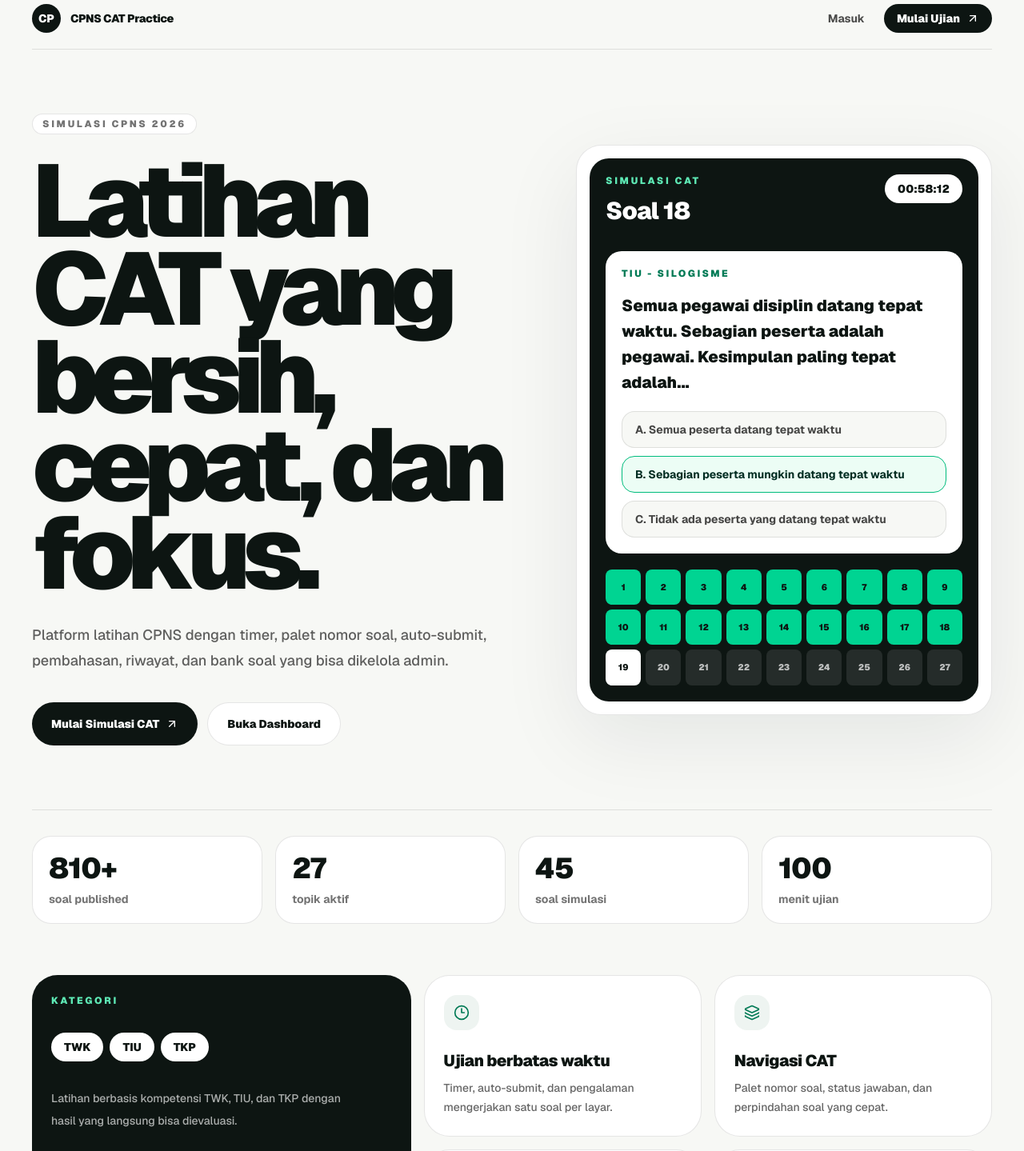
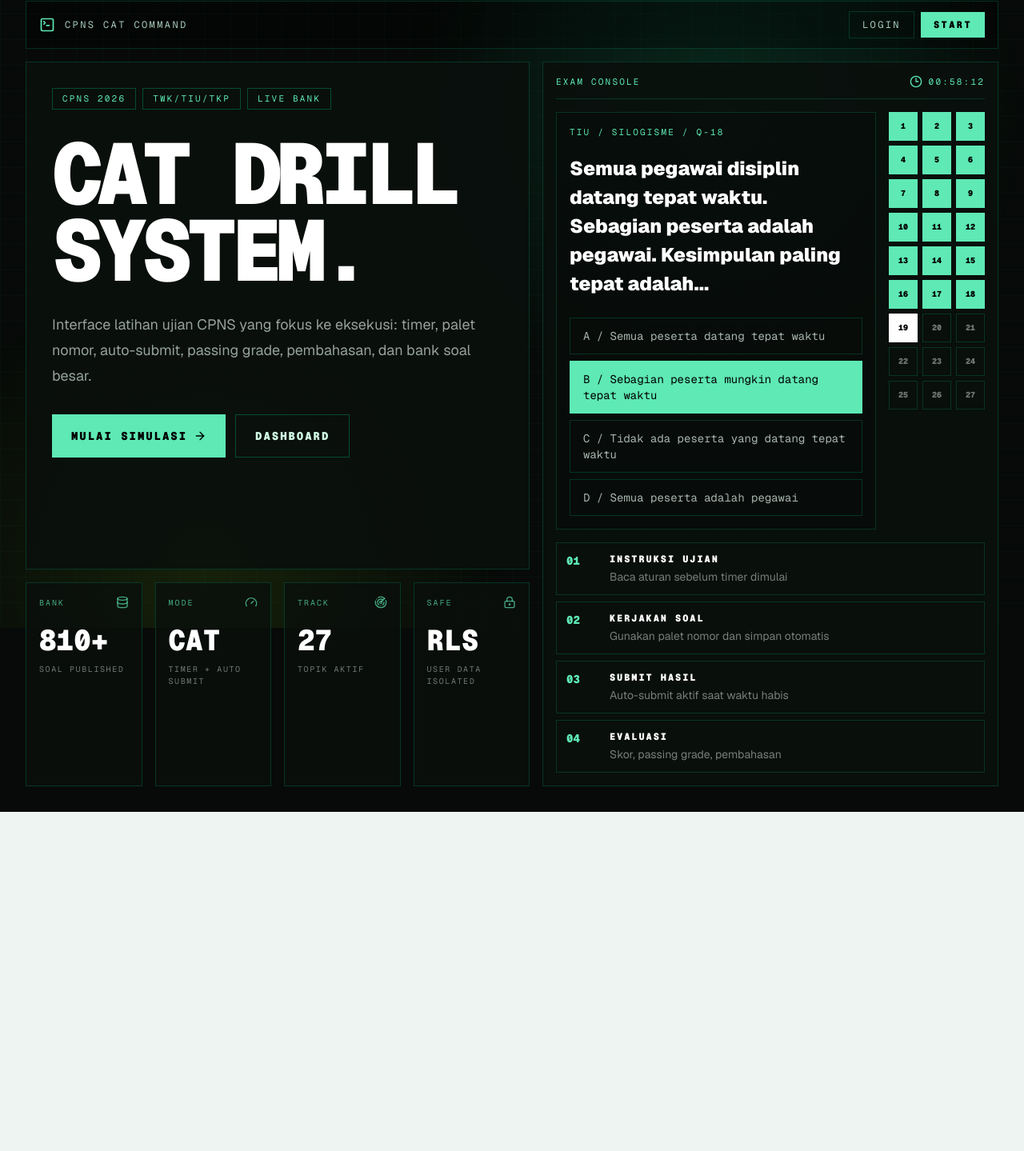
Before and after one commit to titaniajasmine11-source/latihancpns, a Next.js app: page / in a window 1280 px wide. Shown: the part 15-1454 px from the top of the page at 80% size. After the commit the page ends 1030 px from the top, so only its background shows below. Built offline with nearby package versions, Linux system fonts and the light colour scheme.

Commit message:
Switch landing to CAT command center UI

```diff
--- a/src/app/page.tsx
+++ b/src/app/page.tsx
@@ -1,206 +1,125 @@
 import Link from "next/link";
-import { ArrowUpRight, Check, Clock3, Database, Layers3, ShieldCheck } from "lucide-react";
-import { MotionArticle, MotionDiv, MotionSection } from "@/components/motion-primitives";
+import { ArrowRight, Clock3, Database, Gauge, LockKeyhole, Radar, TerminalSquare } from "lucide-react";
+import { MotionDiv, MotionSection } from "@/components/motion-primitives";
 
-const metrics = [
-  ["810+", "soal published"],
-  ["27", "topik aktif"],
-  ["45", "soal simulasi"],
-  ["100", "menit ujian"],
+const panels = [
+  { label: "BANK", value: "810+", sub: "SOAL PUBLISHED", icon: Database },
+  { label: "MODE", value: "CAT", sub: "TIMER + AUTO SUBMIT", icon: Gauge },
+  { label: "TRACK", value: "27", sub: "TOPIK AKTIF", icon: Radar },
+  { label: "SAFE", value: "RLS", sub: "USER DATA ISOLATED", icon: LockKeyhole },
 ];
 
-const pillars = [
-  {
-    icon: Clock3,
-    title: "Ujian berbatas waktu",
-    text: "Timer, auto-submit, dan pengalaman mengerjakan satu soal per layar.",
-  },
-  {
-    icon: Layers3,
-    title: "Navigasi CAT",
-    text: "Palet nomor soal, status jawaban, dan perpindahan soal yang cepat.",
-  },
-  {
-    icon: Database,
-    title: "Bank soal terkelola",
-    text: "Admin dapat import, generate, review, publish, dan mengatur passing grade.",
-  },
-  {
-    icon: ShieldCheck,
-    title: "Data aman",
-    text: "Auth Supabase, RLS, dan pemisahan akses user/admin sudah aktif.",
-  },
+const rows = [
+  ["01", "Instruksi ujian", "Baca aturan sebelum timer dimulai"],
+  ["02", "Kerjakan soal", "Gunakan palet nomor dan simpan otomatis"],
+  ["03", "Submit hasil", "Auto-submit aktif saat waktu habis"],
+  ["04", "Evaluasi", "Skor, passing grade, pembahasan"],
 ];
-
-const categories = ["TWK", "TIU", "TKP"];
 
 export default function Home() {
   return (
-    <main className="min-h-screen bg-[#f7f8f5] text-[#0d1512]">
-      <MotionSection
-        className="mx-auto flex min-h-screen w-full max-w-7xl flex-col px-5 py-5 sm:px-8 lg:px-10"
-        initial={{ opacity: 0 }}
-        animate={{ opacity: 1 }}
-        transition={{ duration: 0.45 }}
-      >
-        <nav className="flex items-center justify-between border-b border-black/10 pb-5">
+    <main className="min-h-screen bg-[#070a08] text-[#e8f1eb]">
+      <div className="fixed inset-0 opacity-30 [background-image:linear-gradient(rgba(52,211,153,0.12)_1px,transparent_1px),linear-gradient(90deg,rgba(52,211,153,0.12)_1px,transparent_1px)] [background-size:32px_32px]" />
+      <div className="fixed inset-0 bg-[radial-gradient(circle_at_70%_20%,rgba(16,185,129,0.18),transparent_35%),radial-gradient(circle_at_20%_90%,rgba(132,204,22,0.12),transparent_30%)]" />
+
+      <MotionSection className="relative mx-auto flex min-h-screen w-full max-w-7xl flex-col px-4 py-4 sm:px-6 lg:px-8" initial={{ opacity: 0 }} animate={{ opacity: 1 }}>
+        <nav className="grid grid-cols-[1fr_auto] items-center border border-emerald-400/20 bg-black/30 px-4 py-3 font-mono text-xs uppercase tracking-[0.2em] text-emerald-100/80">
           <Link href="/" className="flex items-center gap-3">
-            <span className="grid size-9 place-items-center rounded-full bg-[#0d1512] text-sm font-black text-white">CP</span>
-            <span className="text-sm font-black tracking-tight">CPNS CAT Practice</span>
+            <TerminalSquare className="size-5 text-emerald-300" /> CPNS CAT COMMAND
           </Link>
           <div className="flex items-center gap-2">
-            <Link href="/login" className="hidden rounded-full px-4 py-2 text-sm font-bold text-black/70 transition hover:bg-black/5 sm:inline-flex">
-              Masuk
-            </Link>
-            <Link href="/ujian" className="inline-flex items-center gap-2 rounded-full bg-[#0d1512] px-4 py-2 text-sm font-black text-white transition hover:bg-black">
-              Mulai Ujian <ArrowUpRight className="size-4" />
-            </Link>
+            <Link href="/login" className="hidden border border-emerald-400/20 px-4 py-2 hover:bg-emerald-400/10 sm:block">Login</Link>
+            <Link href="/ujian" className="bg-emerald-300 px-4 py-2 font-black text-black hover:bg-emerald-200">Start</Link>
           </div>
         </nav>
 
-        <section className="grid flex-1 gap-12 py-12 lg:grid-cols-[1fr_520px] lg:items-center lg:py-20">
-          <div>
-            <MotionDiv
-              className="mb-7 inline-flex rounded-full border border-black/10 bg-white px-3 py-1 text-xs font-black uppercase tracking-[0.22em] text-black/55"
-              initial={{ y: 14, opacity: 0 }}
-              animate={{ y: 0, opacity: 1 }}
-              transition={{ delay: 0.08 }}
-            >
-              Simulasi CPNS 2026
+        <section className="grid flex-1 gap-4 py-4 lg:grid-cols-[1.05fr_0.95fr]">
+          <div className="grid gap-4">
+            <MotionDiv className="border border-emerald-400/20 bg-[#0b100d]/90 p-5 sm:p-8" initial={{ x: -24, opacity: 0 }} animate={{ x: 0, opacity: 1 }} transition={{ duration: 0.55 }}>
+              <div className="mb-8 flex flex-wrap gap-2 font-mono text-[11px] uppercase tracking-[0.2em] text-emerald-300">
+                <span className="border border-emerald-400/30 px-3 py-1">CPNS 2026</span>
+                <span className="border border-emerald-400/30 px-3 py-1">TWK/TIU/TKP</span>
+                <span className="border border-emerald-400/30 px-3 py-1">LIVE BANK</span>
+              </div>
+              <h1 className="max-w-5xl font-mono text-[clamp(3rem,8.4vw,8rem)] font-black uppercase leading-[0.9] tracking-[-0.08em] text-white">
+                CAT drill system.
+              </h1>
+              <p className="mt-7 max-w-2xl text-lg leading-8 text-emerald-50/62">
+                Interface latihan ujian CPNS yang fokus ke eksekusi: timer, palet nomor, auto-submit, passing grade, pembahasan, dan bank soal besar.
+              </p>
+              <div className="mt-8 flex flex-col gap-3 sm:flex-row">
+                <Link href="/ujian" className="group inline-flex items-center justify-center gap-2 bg-emerald-300 px-6 py-4 font-mono text-sm font-black uppercase tracking-[0.14em] text-black hover:bg-emerald-200">
+                  Mulai Simulasi <ArrowRight className="size-4 transition group-hover:translate-x-1" />
+                </Link>
+                <Link href="/dashboard" className="inline-flex items-center justify-center border border-emerald-400/30 px-6 py-4 font-mono text-sm font-black uppercase tracking-[0.14em] text-emerald-100 hover:bg-emerald-400/10">
+                  Dashboard
+                </Link>
+              </div>
             </MotionDiv>
 
-            <MotionDiv initial={{ y: 20, opacity: 0 }} animate={{ y: 0, opacity: 1 }} transition={{ delay: 0.16 }}>
-              <h1 className="max-w-5xl text-[clamp(3.5rem,10vw,8.5rem)] font-black leading-[0.86] tracking-[-0.08em]">
-                Latihan CAT yang bersih, cepat, dan fokus.
-              </h1>
-              <p className="mt-8 max-w-2xl text-lg font-medium leading-8 text-black/62">
-                Platform latihan CPNS dengan timer, palet nomor soal, auto-submit, pembahasan, riwayat, dan bank soal yang bisa dikelola admin.
-              </p>
-            </MotionDiv>
-
-            <MotionDiv className="mt-9 flex flex-col gap-3 sm:flex-row" initial={{ y: 20, opacity: 0 }} animate={{ y: 0, opacity: 1 }} transition={{ delay: 0.24 }}>
-              <Link href="/ujian" className="inline-flex items-center justify-center gap-2 rounded-full bg-[#0d1512] px-6 py-4 text-sm font-black text-white transition hover:-translate-y-0.5 hover:bg-black">
-                Mulai Simulasi CAT <ArrowUpRight className="size-4" />
-              </Link>
-              <Link href="/dashboard" className="inline-flex items-center justify-center rounded-full border border-black/10 bg-white px-6 py-4 text-sm font-black text-[#0d1512] transition hover:-translate-y-0.5 hover:border-black/20">
-                Buka Dashboard
-              </Link>
-            </MotionDiv>
+            <div className="grid gap-4 sm:grid-cols-2 lg:grid-cols-4">
+              {panels.map((panel, index) => {
+                const Icon = panel.icon;
+                return (
+                  <MotionDiv className="border border-emerald-400/20 bg-[#0b100d]/80 p-4" initial={{ y: 20, opacity: 0 }} animate={{ y: 0, opacity: 1 }} transition={{ delay: 0.1 + index * 0.06 }} key={panel.label}>
+                    <div className="flex items-center justify-between font-mono text-[10px] uppercase tracking-[0.2em] text-emerald-300/70">
+                      {panel.label} <Icon className="size-4" />
+                    </div>
+                    <p className="mt-5 font-mono text-4xl font-black text-white">{panel.value}</p>
+                    <p className="mt-2 font-mono text-[10px] uppercase tracking-[0.16em] text-emerald-50/45">{panel.sub}</p>
+                  </MotionDiv>
+                );
+              })}
+            </div>
           </div>
 
-          <MotionDiv
-            className="rounded-[2rem] border border-black/10 bg-white p-4 shadow-[0_30px_100px_rgba(15,23,42,0.08)]"
-            initial={{ y: 28, opacity: 0 }}
-            animate={{ y: 0, opacity: 1 }}
-            transition={{ delay: 0.22, duration: 0.65 }}
-          >
-            <div className="rounded-[1.5rem] bg-[#0d1512] p-5 text-white">
-              <div className="flex items-start justify-between gap-5">
-                <div>
-                  <p className="text-xs font-black uppercase tracking-[0.22em] text-emerald-300">Simulasi CAT</p>
-                  <h2 className="mt-3 text-3xl font-black tracking-tight">Soal 18</h2>
-                </div>
-                <div className="rounded-full bg-white px-4 py-2 text-sm font-black text-[#0d1512]">00:58:12</div>
-              </div>
+          <MotionDiv className="border border-emerald-400/20 bg-[#0b100d]/90 p-4" initial={{ x: 24, opacity: 0 }} animate={{ x: 0, opacity: 1 }} transition={{ duration: 0.55, delay: 0.08 }}>
+            <div className="mb-4 flex items-center justify-between border-b border-emerald-400/20 pb-3 font-mono text-[11px] uppercase tracking-[0.2em] text-emerald-300">
+              <span>Exam Console</span>
+              <span className="inline-flex items-center gap-2"><Clock3 className="size-4" /> 00:58:12</span>
+            </div>
 
-              <div className="mt-8 rounded-[1.25rem] bg-white p-5 text-[#0d1512]">
-                <p className="text-xs font-black uppercase tracking-[0.2em] text-emerald-700">TIU - Silogisme</p>
-                <p className="mt-4 text-xl font-black leading-8">
+            <div className="grid gap-4 lg:grid-cols-[1fr_120px]">
+              <div className="border border-emerald-400/20 bg-black/20 p-4">
+                <div className="font-mono text-[11px] uppercase tracking-[0.2em] text-emerald-300">TIU / SILOGISME / Q-18</div>
+                <p className="mt-5 text-2xl font-black leading-9 text-white">
                   Semua pegawai disiplin datang tepat waktu. Sebagian peserta adalah pegawai. Kesimpulan paling tepat adalah...
                 </p>
-                <div className="mt-5 space-y-2.5">
+                <div className="mt-6 grid gap-2">
                   {[
                     "Semua peserta datang tepat waktu",
                     "Sebagian peserta mungkin datang tepat waktu",
                     "Tidak ada peserta yang datang tepat waktu",
+                    "Semua peserta adalah pegawai",
                   ].map((option, index) => (
-                    <div className={`rounded-2xl border px-4 py-3 text-sm font-bold ${index === 1 ? "border-emerald-500 bg-emerald-50 text-emerald-950" : "border-black/10 bg-[#f7f8f5] text-black/72"}`} key={option}>
-                      {String.fromCharCode(65 + index)}. {option}
+                    <div className={`border px-4 py-3 font-mono text-sm ${index === 1 ? "border-emerald-300 bg-emerald-300 text-black" : "border-emerald-400/20 text-emerald-50/70"}`} key={option}>
+                      {String.fromCharCode(65 + index)} / {option}
                     </div>
                   ))}
                 </div>
               </div>
 
-              <div className="mt-5 grid grid-cols-9 gap-1.5">
+              <div className="grid grid-cols-3 gap-1.5 self-start">
                 {Array.from({ length: 27 }).map((_, index) => (
-                  <span className={`grid aspect-square place-items-center rounded-lg text-[11px] font-black ${index < 18 ? "bg-emerald-400 text-[#0d1512]" : index === 18 ? "bg-white text-[#0d1512]" : "bg-white/10 text-white/70"}`} key={index}>
+                  <span className={`grid aspect-square place-items-center border font-mono text-[10px] font-black ${index < 18 ? "border-emerald-300 bg-emerald-300 text-black" : index === 18 ? "border-white bg-white text-black" : "border-emerald-400/20 text-emerald-50/45"}`} key={index}>
                     {index + 1}
                   </span>
                 ))}
               </div>
             </div>
-          </MotionDiv>
-        </section>
 
-        <section className="grid gap-4 border-t border-black/10 py-8 sm:grid-cols-4">
-          {metrics.map(([value, label], index) => (
-            <MotionArticle
-              className="rounded-3xl border border-black/10 bg-white p-5"
-              initial={{ y: 18, opacity: 0 }}
-              whileInView={{ y: 0, opacity: 1 }}
-              viewport={{ once: true }}
-              transition={{ delay: index * 0.06 }}
-              key={label}
-            >
-              <p className="text-4xl font-black tracking-tight">{value}</p>
-              <p className="mt-2 text-sm font-bold text-black/55">{label}</p>
-            </MotionArticle>
-          ))}
-        </section>
-
-        <section className="grid gap-4 py-8 lg:grid-cols-[0.8fr_1.2fr]">
-          <div className="rounded-[2rem] bg-[#0d1512] p-6 text-white">
-            <p className="text-xs font-black uppercase tracking-[0.22em] text-emerald-300">Kategori</p>
-            <div className="mt-8 flex flex-wrap gap-2">
-              {categories.map((category) => (
-                <span className="rounded-full bg-white px-4 py-2 text-sm font-black text-[#0d1512]" key={category}>{category}</span>
+            <div className="mt-4 grid gap-2">
+              {rows.map(([num, title, desc]) => (
+                <div className="grid grid-cols-[42px_1fr] gap-3 border border-emerald-400/20 p-3" key={num}>
+                  <span className="font-mono text-sm font-black text-emerald-300">{num}</span>
+                  <div>
+                    <p className="font-mono text-xs font-black uppercase tracking-[0.16em] text-white">{title}</p>
+                    <p className="mt-1 text-sm text-emerald-50/48">{desc}</p>
+                  </div>
+                </div>
               ))}
             </div>
-            <p className="mt-8 max-w-sm text-sm font-medium leading-7 text-white/65">
-              Latihan berbasis kompetensi TWK, TIU, dan TKP dengan hasil yang langsung bisa dievaluasi.
-            </p>
-          </div>
-
-          <div className="grid gap-4 sm:grid-cols-2">
-            {pillars.map((pillar, index) => {
-              const Icon = pillar.icon;
-              return (
-                <MotionArticle
-                  className="rounded-[2rem] border border-black/10 bg-white p-6"
-                  initial={{ y: 18, opacity: 0 }}
-                  whileInView={{ y: 0, opacity: 1 }}
-                  viewport={{ once: true }}
-                  transition={{ delay: index * 0.06 }}
-                  key={pillar.title}
-                >
-                  <div className="mb-6 grid size-11 place-items-center rounded-2xl bg-[#eef4f1] text-emerald-700">
-                    <Icon className="size-5" />
-                  </div>
-                  <h3 className="text-xl font-black tracking-tight">{pillar.title}</h3>
-                  <p className="mt-2 text-sm font-medium leading-6 text-black/60">{pillar.text}</p>
-                </MotionArticle>
-              );
-            })}
-          </div>
-        </section>
-
-        <section className="pb-12 pt-4">
-          <div className="rounded-[2rem] border border-black/10 bg-white p-6 sm:p-8">
-            <div className="grid gap-6 lg:grid-cols-[1fr_auto] lg:items-center">
-              <div>
-                <p className="text-xs font-black uppercase tracking-[0.22em] text-black/45">Siap digunakan</p>
-                <h2 className="mt-3 text-3xl font-black tracking-tight sm:text-5xl">Masuk, mulai ujian, lihat hasil.</h2>
-                <div className="mt-5 grid gap-2 text-sm font-bold text-black/62 sm:grid-cols-3">
-                  {['Jawaban tersimpan otomatis', 'Auto-submit saat waktu habis', 'Pembahasan tampil setelah submit'].map((item) => (
-                    <span className="inline-flex items-center gap-2" key={item}><Check className="size-4 text-emerald-700" /> {item}</span>
-                  ))}
-                </div>
-              </div>
-              <Link href="/ujian" className="inline-flex items-center justify-center gap-2 rounded-full bg-[#0d1512] px-6 py-4 text-sm font-black text-white transition hover:bg-black">
-                Mulai sekarang <ArrowUpRight className="size-4" />
-              </Link>
-            </div>
-          </div>
+          </MotionDiv>
         </section>
       </MotionSection>
     </main>
```
